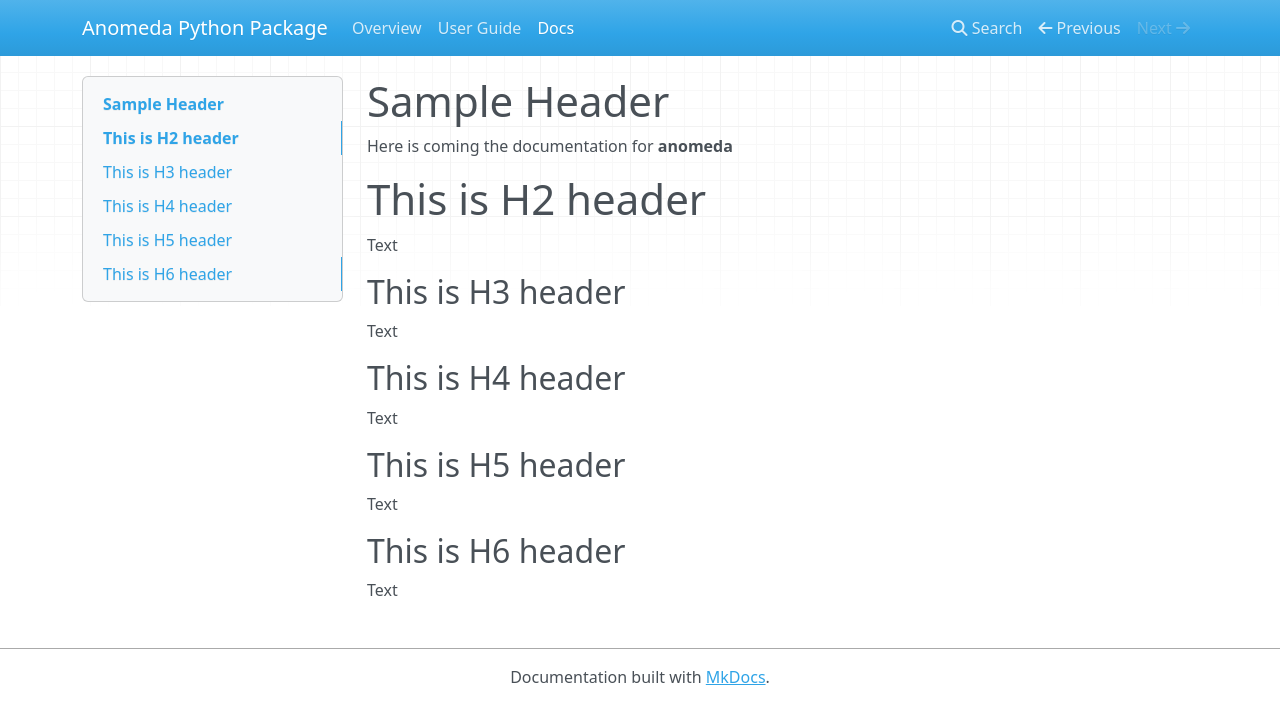
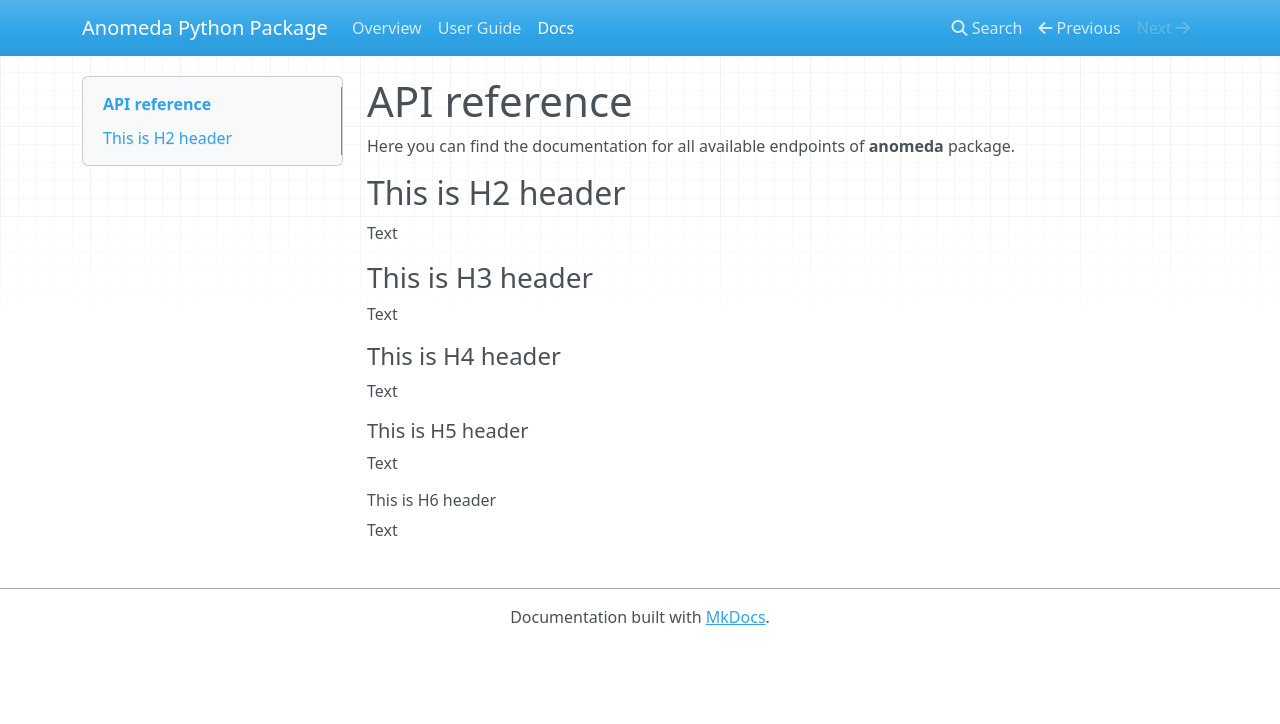
Before and after one commit to AntonSarr/anomeda, an MkDocs documentation site: the page built from docs/api_reference.md, in a window 1280 px wide. Shown: the top 724 px of the page. Built offline with MkDocs 1.6.1, drawn with Linux system fonts in a browser that asks for light colours; nearby versions of some CDN libraries.

Commit message:
change the style

```diff
--- a/docs/api_reference.md
+++ b/docs/api_reference.md
@@ -1,23 +1,23 @@
-# Sample Header
+# API reference
 
-Here is coming the documentation for **anomeda**
+Here you can find the documentation for all available endpoints of **anomeda** package.
 
-# This is H2 header
+## This is H2 header
 
 Text
 
-## This is H3 header
+### This is H3 header
 
 Text
 
-## This is H4 header
+#### This is H4 header
 
 Text
 
-## This is H5 header
+##### This is H5 header
 
 Text
 
-## This is H6 header
+###### This is H6 header
 
 Text
```
